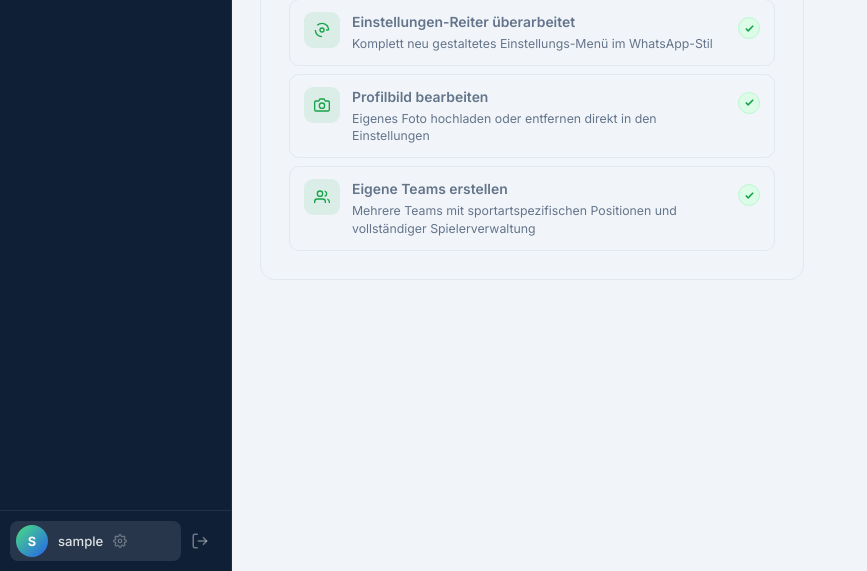
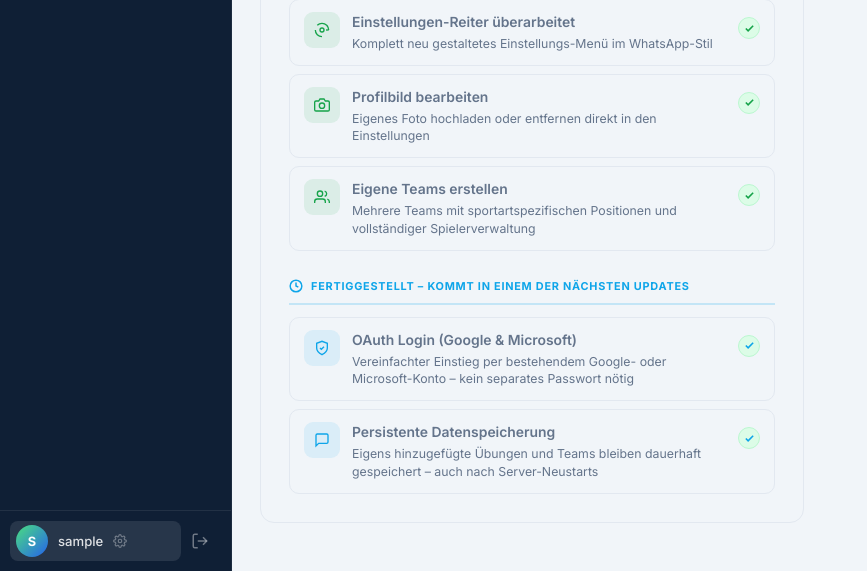
Before and after one commit to plauzten-dev/training-manager, a Flask app: page /settings in a window 1280 px wide, after a click that opens the changed part. Shown: the part 1499-2070 px from the top of the page, without its empty margins (0-867 px from the left). Run offline with Flask 3, Linux system fonts and the light colour scheme; the visitor is signed in with stand-in values (Sample User, id 1); data comes from the database, SQL or seed files in the repository.

Commit message:
Roadmap: Abschnitt 'Fertiggestellt – nächstes Update' mit OAuth-Login + Datenspeicherung
Co-Authored-By: Claude Sonnet 4.6 <noreply@anthropic.com>

```diff
--- a/static/css/style.css
+++ b/static/css/style.css
@@ -1463,10 +1463,11 @@ textarea { resize: vertical; min-height: 90px; }
   padding-bottom: 10px; margin-bottom: 12px;
   border-bottom: 2px solid;
 }
-.roadmap-section-label.inprogress { color: #ea580c; border-color: rgba(234,88,12,0.2); }
-.roadmap-section-label.ideas      { color: #7c3aed; border-color: rgba(124,58,237,0.2); }
-.roadmap-section-label.done       { color: #16a34a; border-color: rgba(22,163,74,0.2); }
-.roadmap-section-label.next       { color: #2563eb; border-color: rgba(37,99,235,0.2); }
+.roadmap-section-label.inprogress    { color: #ea580c; border-color: rgba(234,88,12,0.2); }
+.roadmap-section-label.ideas         { color: #7c3aed; border-color: rgba(124,58,237,0.2); }
+.roadmap-section-label.done          { color: #16a34a; border-color: rgba(22,163,74,0.2); }
+.roadmap-section-label.next          { color: #2563eb; border-color: rgba(37,99,235,0.2); }
+.roadmap-section-label.upcoming-done { color: #0ea5e9; border-color: rgba(14,165,233,0.2); }
 
 .roadmap-pulse {
   width: 8px; height: 8px; border-radius: 50%;
--- a/templates/settings.html
+++ b/templates/settings.html
@@ -595,6 +595,40 @@
         </div>
       </div>
 
+      <!-- Fertiggestellt – kommt in einem der nächsten Updates -->
+      <div class="roadmap-section">
+        <div class="roadmap-section-label upcoming-done">
+          <svg width="14" height="14" viewBox="0 0 24 24" fill="none" stroke="currentColor" stroke-width="2.5"><circle cx="12" cy="12" r="10"/><polyline points="12 6 12 12 16 14"/></svg>
+          Fertiggestellt – kommt in einem der nächsten Updates
+        </div>
+        <div class="roadmap-items">
+          <div class="roadmap-item done">
+            <div class="roadmap-item-icon" style="background:rgba(14,165,233,0.1);color:#0ea5e9;">
+              <svg width="16" height="16" viewBox="0 0 24 24" fill="none" stroke="currentColor" stroke-width="2"><path d="M12 22s8-4 8-10V5l-8-3-8 3v7c0 6 8 10 8 10z"/><path d="M9 12l2 2 4-4"/></svg>
+            </div>
+            <div class="roadmap-item-body">
+              <div class="roadmap-item-title">OAuth Login (Google &amp; Microsoft)</div>
+              <div class="roadmap-item-desc">Vereinfachter Einstieg per bestehendem Google- oder Microsoft-Konto – kein separates Passwort nötig</div>
+            </div>
+            <div class="roadmap-check">
+              <svg width="11" height="11" viewBox="0 0 24 24" fill="none" stroke="#0ea5e9" stroke-width="3.5"><polyline points="20 6 9 17 4 12"/></svg>
+            </div>
+          </div>
+          <div class="roadmap-item done">
+            <div class="roadmap-item-icon" style="background:rgba(14,165,233,0.1);color:#0ea5e9;">
+              <svg width="16" height="16" viewBox="0 0 24 24" fill="none" stroke="currentColor" stroke-width="2"><path d="M21 15a2 2 0 0 1-2 2H7l-4 4V5a2 2 0 0 1 2-2h14a2 2 0 0 1 2 2z"/></svg>
+            </div>
+            <div class="roadmap-item-body">
+              <div class="roadmap-item-title">Persistente Datenspeicherung</div>
+              <div class="roadmap-item-desc">Eigens hinzugefügte Übungen und Teams bleiben dauerhaft gespeichert – auch nach Server-Neustarts</div>
+            </div>
+            <div class="roadmap-check">
+              <svg width="11" height="11" viewBox="0 0 24 24" fill="none" stroke="#0ea5e9" stroke-width="3.5"><polyline points="20 6 9 17 4 12"/></svg>
+            </div>
+          </div>
+        </div>
+      </div>
+
     </div>
   </div>
 
```
